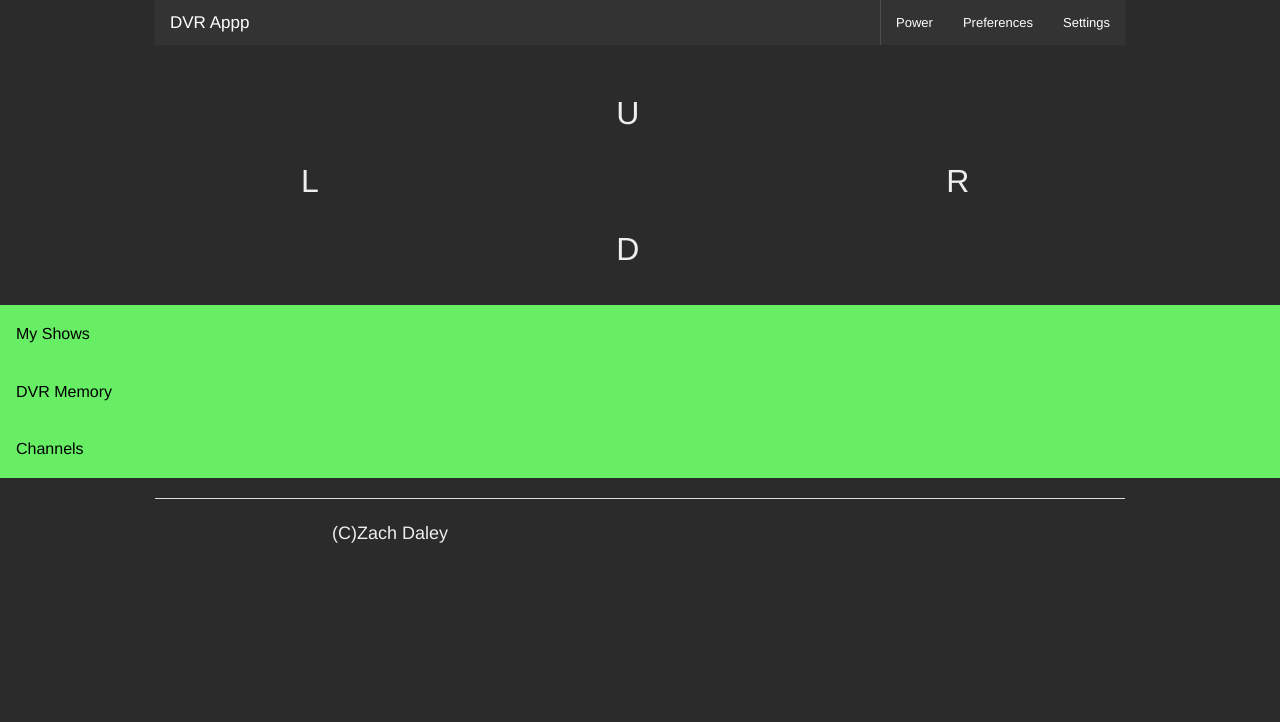
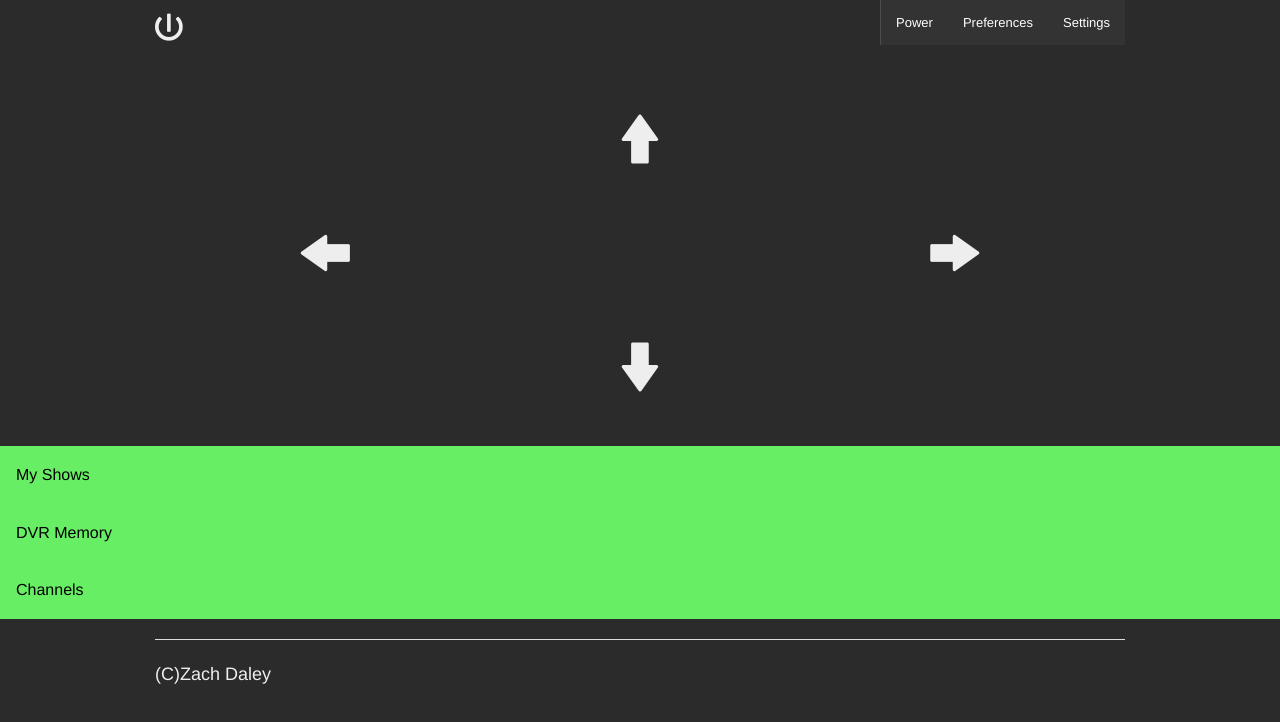
Before and after one commit to zachdaley/DVR-App, a plain HTML site: page index.html in a window 1280 px wide. Drawn offline with Linux system fonts and the light colour scheme.

Commit message:
Stylized Arrows/power button

```diff
--- a/css/styles.css
+++ b/css/styles.css
@@ -27,7 +27,7 @@ max-width: 100%;
 
 h1, h2, h3, h4, h5{
 	color: #eee;
-	text-align: center;
+
 }
 
 body{
@@ -70,7 +70,7 @@ table {
 table tr td {
 
 padding: 1.5rem;
-font-size: 2rem;
+font-size: 4rem;
 color: #eee;
 border: none;
 background: #2b2b2b;
@@ -121,4 +121,9 @@ div.panel {
 	background: #30C8CF;
 }
 
+.top-bar {
+	background: #2b2b2b;
+	color: black;
+}
+
 /*1C9843*/
--- a/index.html
+++ b/index.html
@@ -25,11 +25,7 @@
             <ul class="title-area">
               <!-- Title Area -->
               <li class="name">
-                <h1>
-                  <a href="#">
-                  DVR Appp
-                  </a>
-                </h1>
+                <h2><i class="fi-power"></i></h2>
               </li>
               <li class="toggle-topbar menu-icon"><a href="#"></a></li>
             </ul>
@@ -63,17 +59,17 @@
         <tbody>
           <tr>
             <td></td>
-            <td>U</td>
+            <td><i class="fi-arrow-up"></i></td>
             <td></td>
           </tr>
           <tr>
-            <td>L</td>
+            <td><i class="fi-arrow-left"></i></td>
             <td></td>
-            <td>R</td>
+            <td><i class="fi-arrow-right"></i></td>
           </tr>
           <tr>
             <td></td>
-            <td>D</td>
+            <td><i class="fi-arrow-down"></i></td>
             <td></td>
           </tr>
 
```
